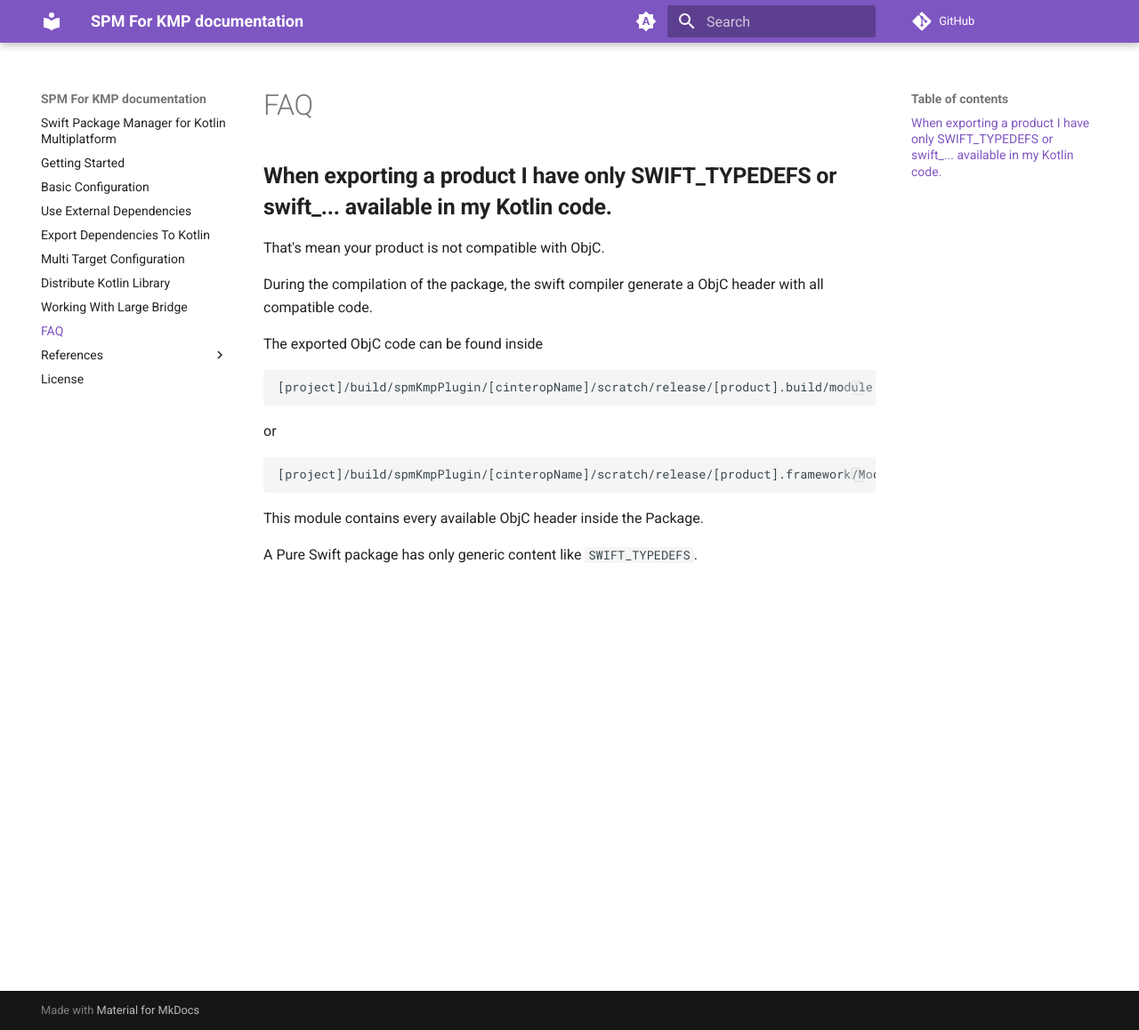
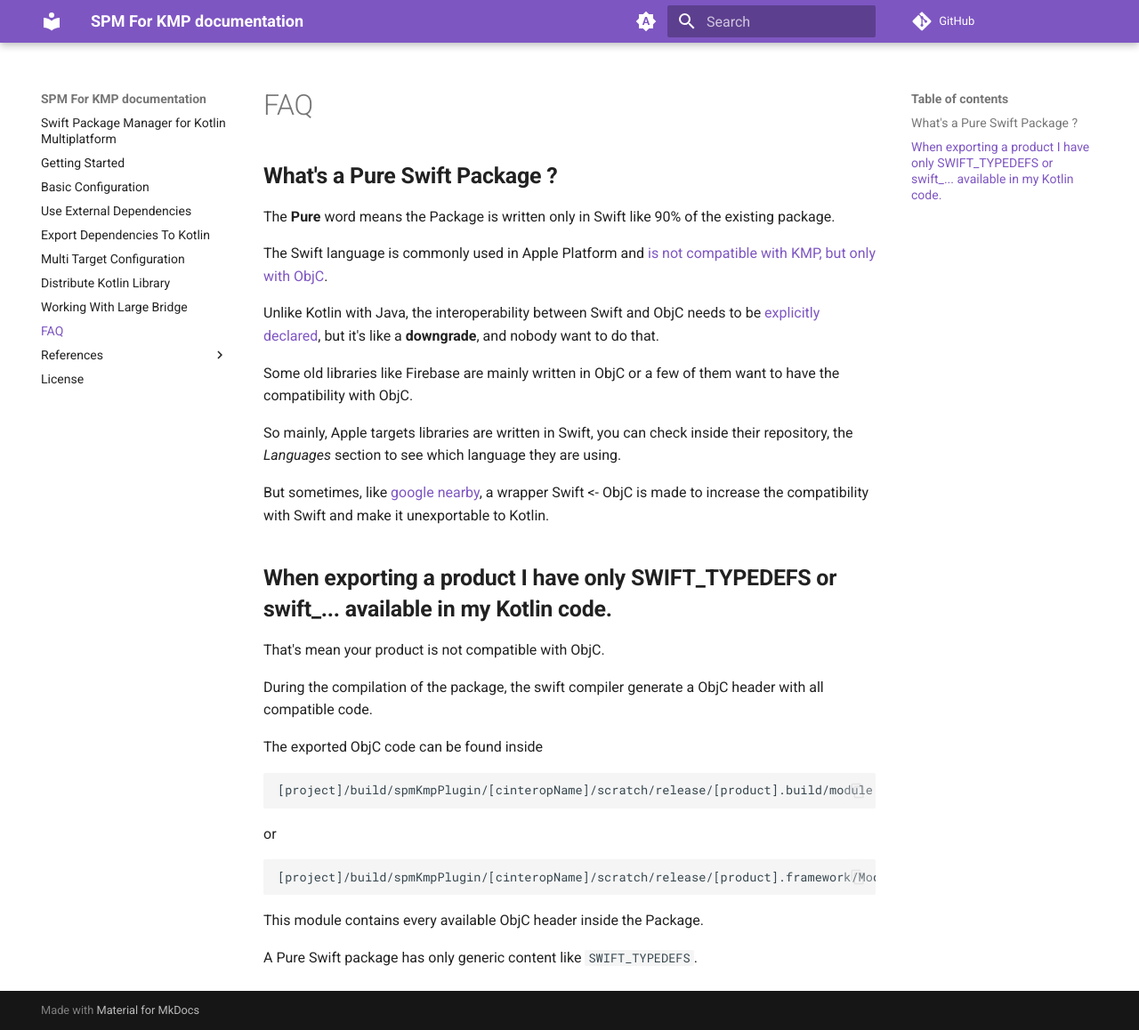
Before and after one commit to frankois944/spm4Kmp, an MkDocs documentation site: the page built from website/docs/faq.md, in a window 1280 px wide and 1158 px high. Shown: the whole window at 89% size. Built offline with MkDocs 1.6.1 and Material for MkDocs 9.7.7, drawn with Linux system fonts in a browser that asks for light colours; comment, search, counter and statistics services are not loaded.

Commit message:
update docs

```diff
--- a/website/docs/faq.md
+++ b/website/docs/faq.md
@@ -1,4 +1,18 @@
 # FAQ
+
+## **What's a Pure Swift Package ?**
+
+The **Pure** word means the Package is written only in Swift like 90% of the existing package.
+
+The Swift language is commonly used in Apple Platform and [is not compatible with KMP, but only with ObjC](https://kotlinlang.org/docs/native-objc-interop.html#importing-swift-objective-c-libraries-to-kotlin).
+
+Unlike Kotlin with Java, the interoperability between Swift and ObjC needs to be [explicitly declared](https://www.hackingwithswift.com/example-code/language/what-is-the-objc-attribute), but it's like a **downgrade**, and nobody want to do that.
+
+Some old libraries like Firebase are mainly written in ObjC or a few of them want to have the compatibility with ObjC.
+
+So mainly, Apple targets libraries are written in Swift, you can check inside their repository, the *Languages* section to see which language they are using.
+
+But sometimes, like [google nearby](https://github.com/frankois944/spm4Kmp/issues/68), a wrapper Swift <- ObjC is made to increase the compatibility with Swift and make it unexportable to Kotlin.
 
 ## **When exporting a product I have only SWIFT_TYPEDEFS or swift_... available in my Kotlin code.**
 
```
